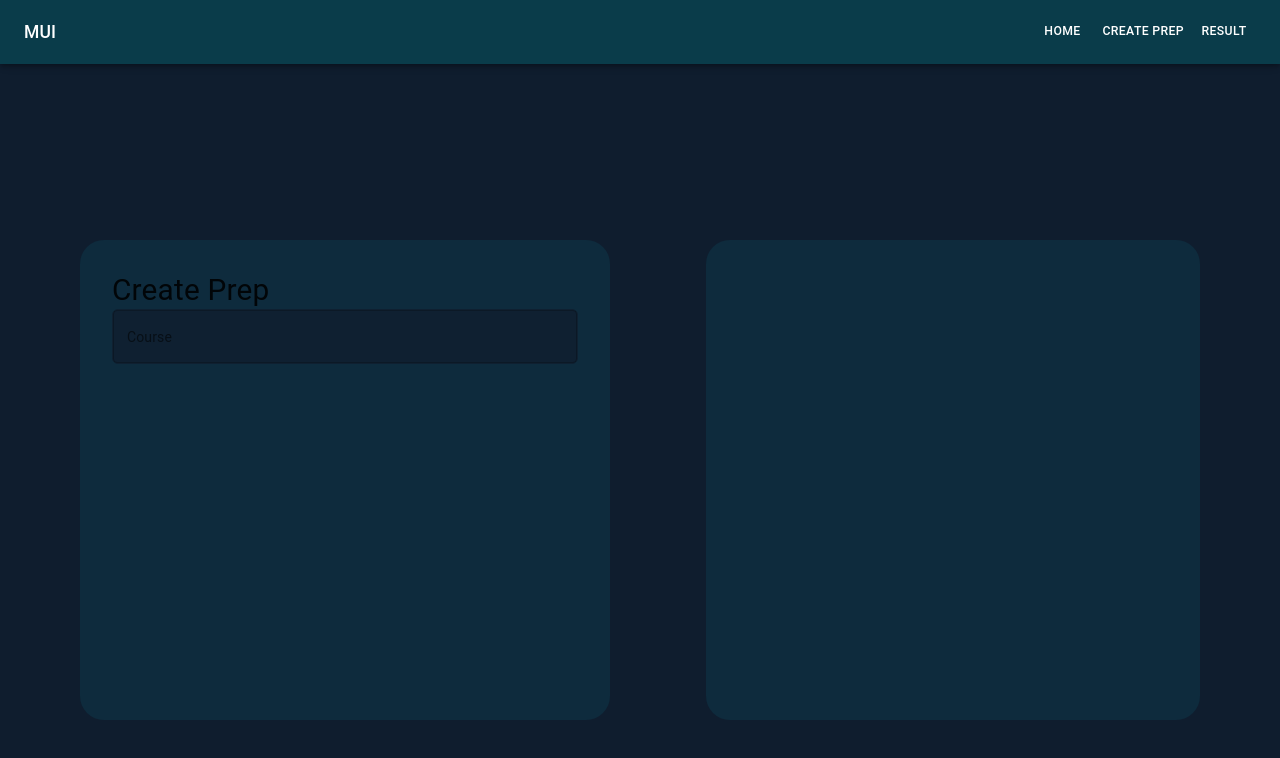
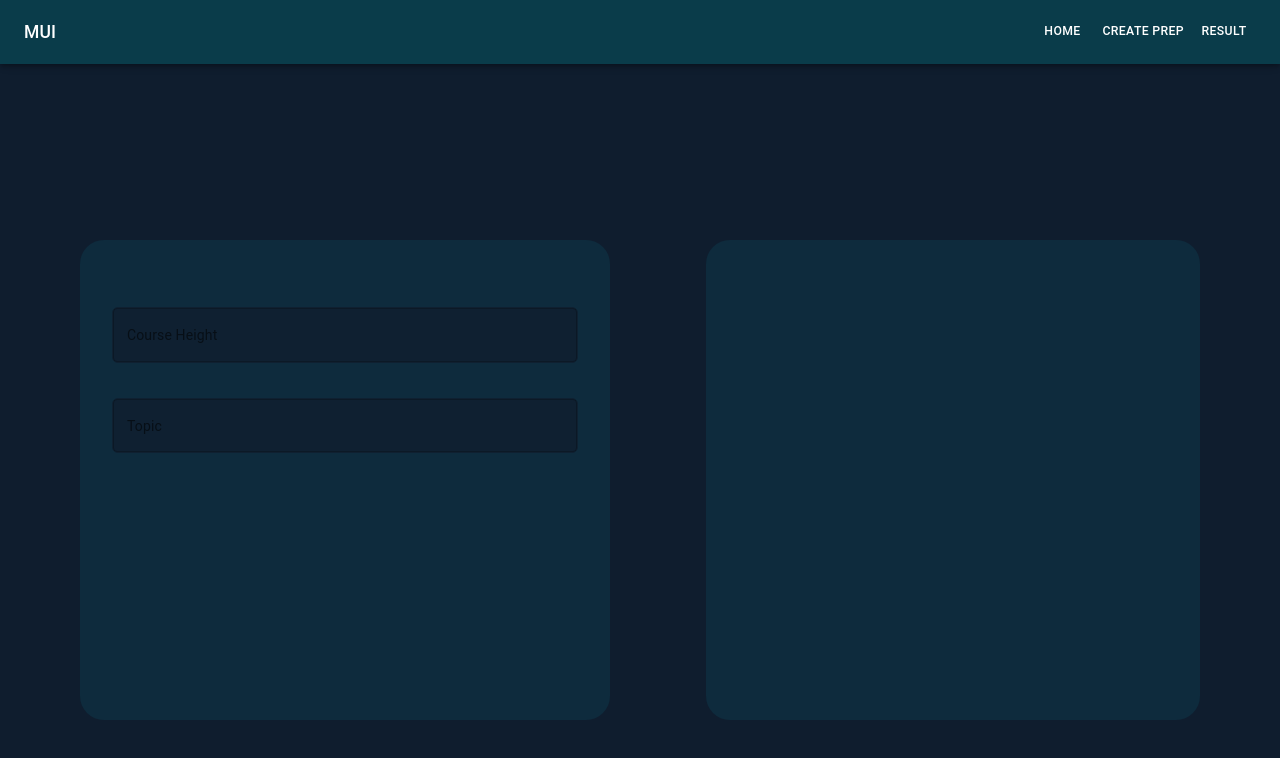
Before and after one commit to martinyis/PrepAi, a React (Create React App) app in the folder client/: page /create in a window 1280 px wide. Shown: the top 758 px of the page. Built offline with nearby package versions, Linux system fonts and the light colour scheme.

Commit message:
Add new input + top padding

```diff
--- a/client/src/pages/CreatePrep.jsx
+++ b/client/src/pages/CreatePrep.jsx
@@ -4,12 +4,18 @@ import { useState } from "react";
 import { useTheme } from "@material-ui/core/styles";
 import { TextField } from "@material-ui/core";
 import { styles } from "./createpageStyle.js";
+
 const CreatePrep = () => {
   const theme = useTheme();
   const [courseHeight, setCourseHeight] = useState("");
+  const [topic, setTopic] = useState("");
 
   const handleCourseHeightChange = (event) => {
     setCourseHeight(event.target.value);
+  };
+
+  const handleTopicChange = (event) => {
+    setTopic(event.target.value);
   };
 
   return (
@@ -17,16 +23,24 @@ const CreatePrep = () => {
       <Box sx={styles.root}>
         <Box className="info__panels" sx={styles.infoPanels}>
           <Box className="info_panels-panel" sx={styles.infoPanel}>
-            <Typography variant="h4">Create Prep</Typography>
             <form>
               <Box sx={{ paddingBottom: theme.spacing(0) }}>
                 <TextField
                   fullWidth
                   variant="outlined"
                   id="course-height-input"
-                  label="Course"
+                  label="Course Height"
                   value={courseHeight}
                   onChange={handleCourseHeightChange}
+                  style={styles.panelInput}
+                />
+                <TextField
+                  fullWidth
+                  variant="outlined"
+                  id="topic-input"
+                  label="Topic"
+                  value={topic}
+                  onChange={handleTopicChange}
                   style={styles.panelInput}
                 />
               </Box>
--- a/client/src/pages/createpageStyle.js
+++ b/client/src/pages/createpageStyle.js
@@ -32,6 +32,7 @@ export const styles = {
   panelInput: {
     backgroundColor: "#0f2031",
     borderRadius: 6,
+    marginTop: 35,
     border: "1px solid #0f2031",
     transition: "border-color 0.3s ease-in-out, border-radius 0.3s ease-in-out",
     "&:hover": {
```
